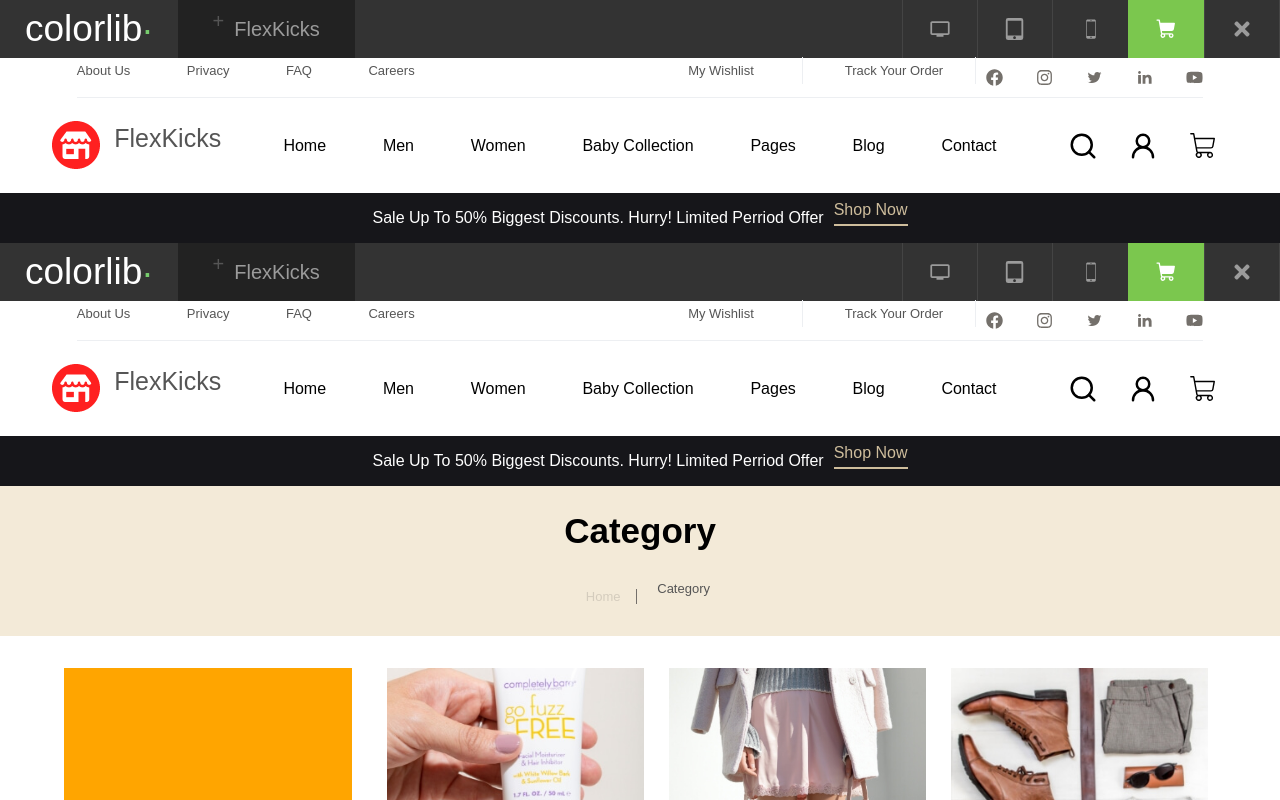
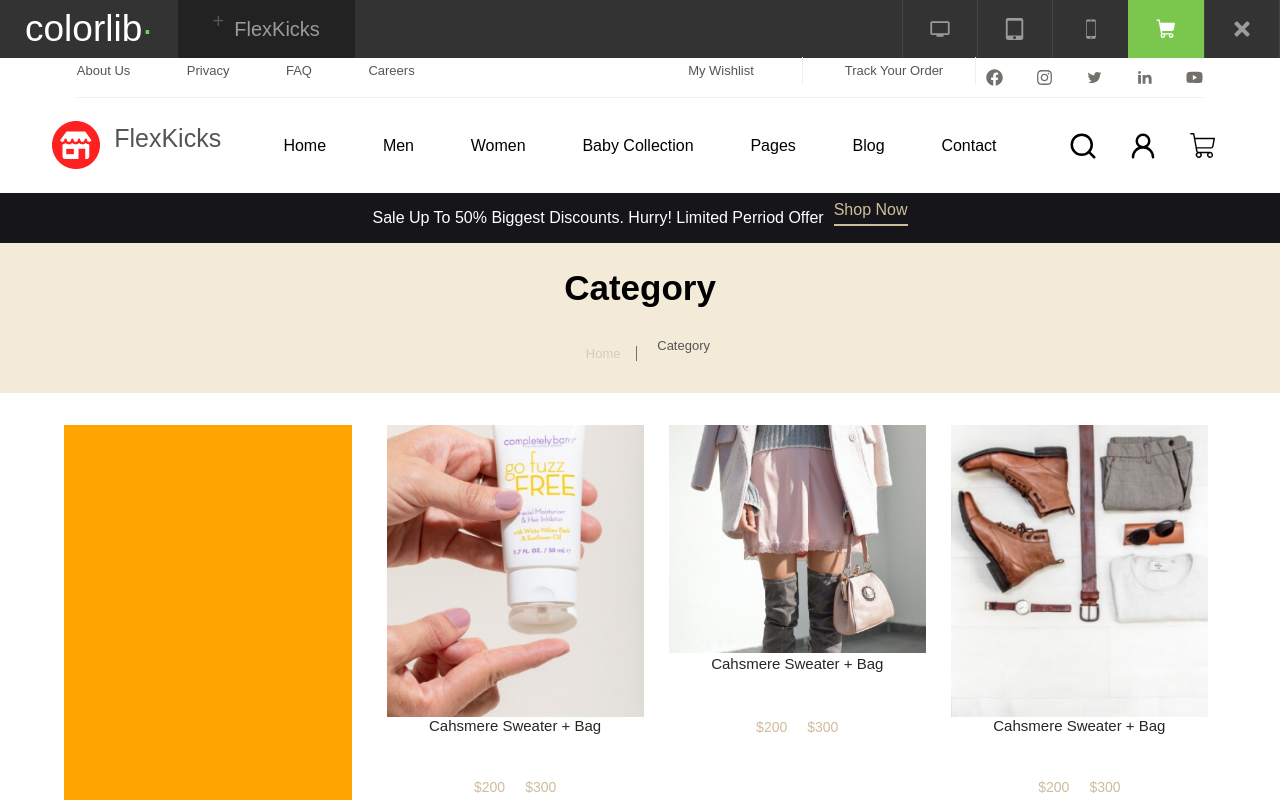
Before and after one commit to DevIsmail-coder/flexKicks, a React (Vite) app: page /babypage in a window 1280 px wide. Shown: the top 800 px of the page. Built offline with nearby package versions, Linux system fonts and the light colour scheme.

Commit message:
set up my layout

```diff
--- a/src/pages/baby/Baby.jsx
+++ b/src/pages/baby/Baby.jsx
@@ -75,7 +75,6 @@ const Baby = () => {
 
 return (
     <div className='Menpagebody'>
-        <Header />
         <article className='Menpageheader'>
             <h2>Category</h2>
             <span>
--- a/src/pages/menpage/Menpage.jsx
+++ b/src/pages/menpage/Menpage.jsx
@@ -75,7 +75,6 @@ const Menpage = () => {
 
     return (
         <div className='Menpagebody'>
-            <Header />
             <article className='Menpageheader'>
                 <h2>Category</h2>
                 <span>
--- a/src/pages/signup/signup.css
+++ b/src/pages/signup/signup.css
@@ -1,5 +1,3 @@
-
-
 .SignUp-container {
     display: flex;
     justify-content: center;
--- a/src/pages/women/Women.jsx
+++ b/src/pages/women/Women.jsx
@@ -77,7 +77,6 @@ const Women = () => {
 
 return (
     <div className='Menpagebody'>
-        <Header />
         <article className='Menpageheader'>
             <h2>Category</h2>
             <span>
```
